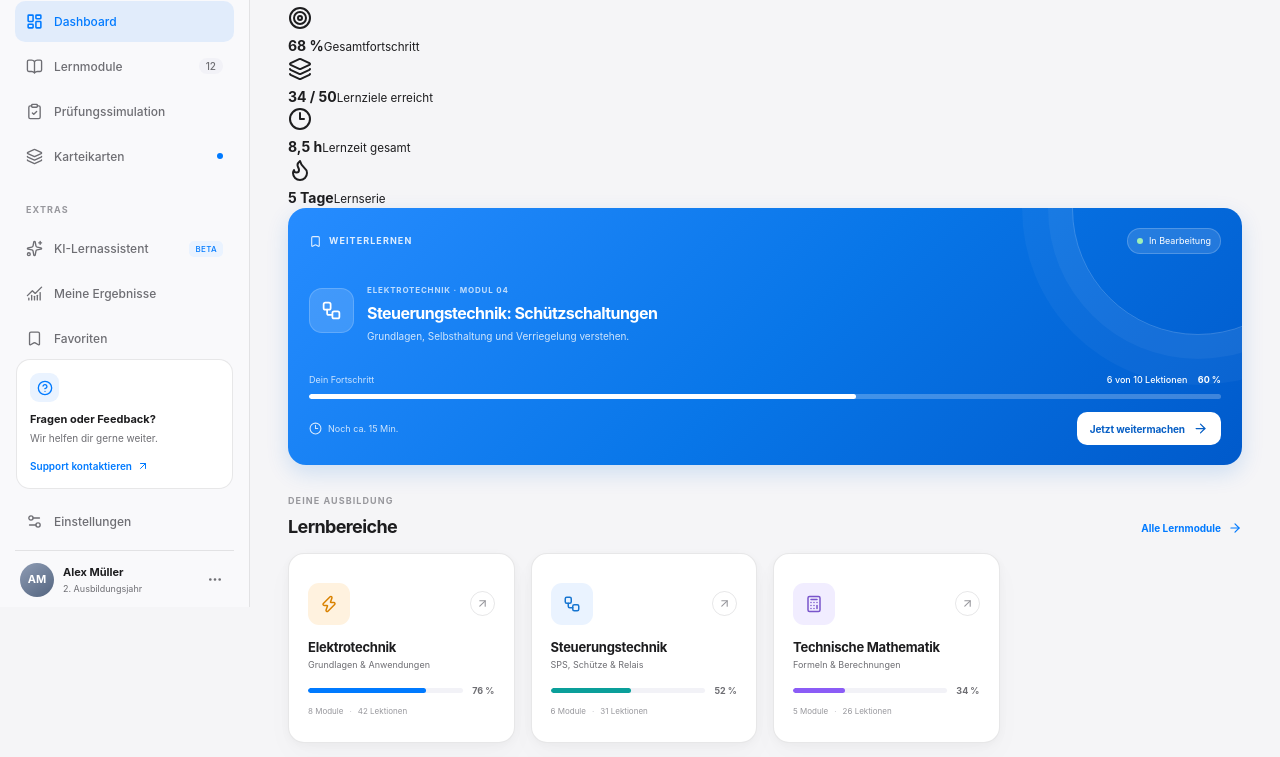
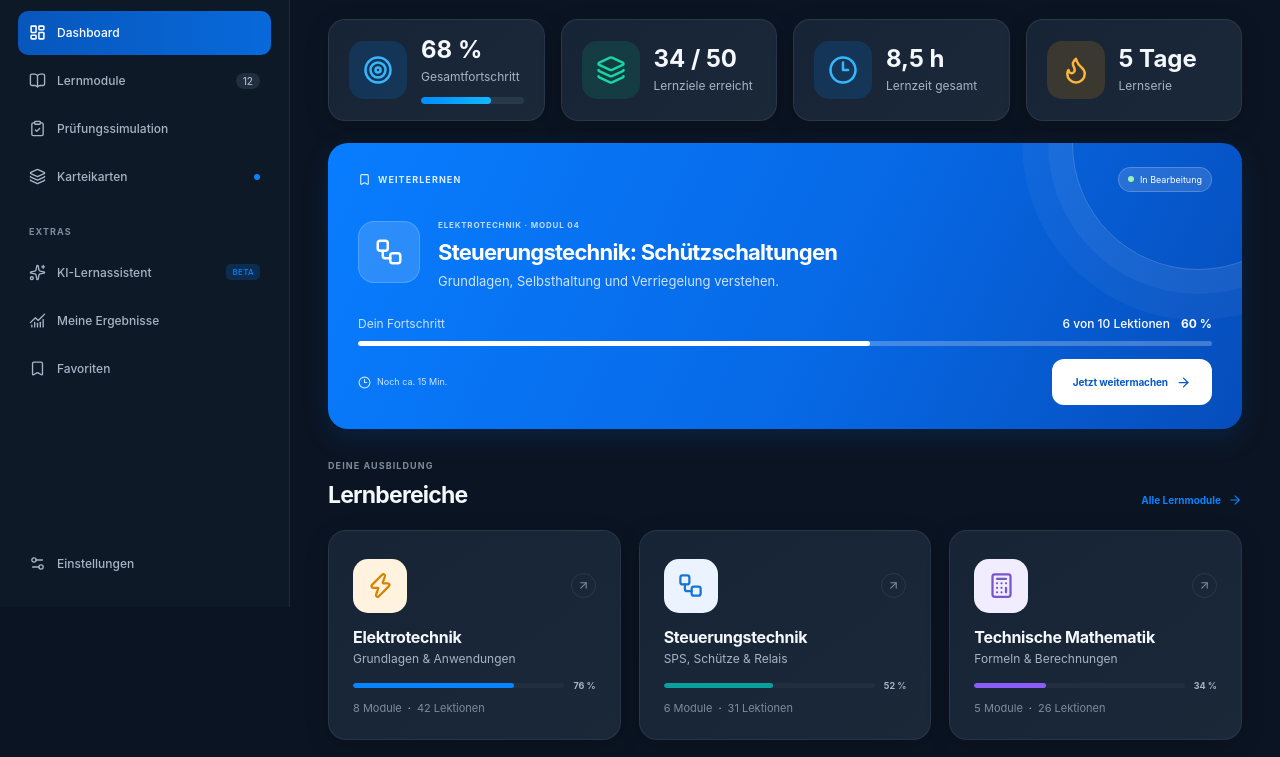
Before and after one commit to Jona-Buck/Liebherr-Azubi-learning, a plain HTML site: page index.html in a window 1280 px wide. Shown: the part 193-950 px from the top of the page. Drawn offline with nearby package versions, Linux system fonts and the light colour scheme.

Commit message:
Apply dark blue dashboard reference design

```diff
--- a/styles.css
+++ b/styles.css
@@ -394,3 +394,64 @@ button:focus-visible, a:focus-visible { outline: 3px solid rgba(0,122,255,.42);
 .placeholder-panel h2 { margin: 0; font-size: 20px; font-weight: 700; letter-spacing: -.04em; }
 .placeholder-panel p { max-width: 430px; margin: 0 0 8px; color: var(--muted); font-size: 12px; line-height: 1.7; }
 .placeholder-note { margin-top: 5px; color: var(--muted-2); font-size: 9px; font-weight: 650; letter-spacing: .08em; }
+
+/* Dark dashboard redesign matching the supplied reference */
+:root {
+ color-scheme: dark;
+ --accent:#0784ff; --accent-hover:#006fe0; --accent-soft:rgba(7,132,255,.18);
+ --canvas:#0b1422; --surface:#172231; --surface-secondary:#202e40;
+ --ink:#f4f7fb; --muted:#a7b4c5; --muted-2:#7d8b9d;
+ --line:rgba(185,205,230,.10); --line-strong:rgba(185,205,230,.17);
+ --sidebar-bg:#0e1928; --shadow-card:0 6px 24px rgba(0,0,0,.16);
+ --sidebar:290px; --radius:18px;
+}
+body{background:var(--canvas);color:var(--ink)}
+.sidebar{background:var(--sidebar-bg);border-right-color:rgba(175,198,226,.11);padding:22px 18px 14px}
+.brand{padding:2px 12px 24px}.brand-mark{width:46px;height:46px;border-radius:14px}
+.workspace-switcher{background:#172436;border-color:rgba(180,205,235,.08);padding:12px}
+.nav-item{min-height:44px}.nav-item.active{background:linear-gradient(90deg,#0757bc,#0869db);color:white}
+.nav-item.active span{color:white}
+.help-card{display:none}.sidebar-bottom{margin-top:auto}.profile{display:none}
+.topbar{height:68px;padding:0 34px;background:rgba(11,20,34,.88)}
+.content-wrap{max-width:none;padding:30px 38px 36px}
+.page-heading{margin-bottom:26px;align-items:center}
+.page-heading h1{font-size:clamp(30px,2.6vw,38px)}
+.page-heading p{font-size:14px}
+.dashboard-overview{display:flex;flex-direction:column;gap:22px;margin-bottom:30px}
+.stat-grid{display:grid;grid-template-columns:repeat(4,minmax(0,1fr));gap:16px}
+.stat-card{display:flex;align-items:center;gap:14px;min-height:100px;padding:16px 20px;border:1px solid var(--line);border-radius:17px;background:linear-gradient(135deg,#172436,#1b2838);box-shadow:var(--shadow-card)}
+.stat-icon{display:grid;flex:none;width:58px;height:58px;place-items:center;border-radius:15px}
+.stat-icon svg{width:30px;height:30px}
+.stat-blue{color:#35b7ff;background:rgba(0,139,255,.16)}
+.stat-green{color:#16d6a1;background:rgba(0,204,145,.13)}
+.stat-orange{color:#ffb43c;background:rgba(255,159,10,.15)}
+.stat-card>div{display:flex;min-width:0;flex:1;flex-direction:column;gap:3px}
+.stat-card strong{font-size:24px;line-height:1.2;font-weight:750}
+.stat-card small{font-size:12px;color:var(--muted)}
+.stat-progress{display:block;height:7px;max-width:180px;margin-top:8px;border-radius:10px;background:#29394c;overflow:hidden}
+.stat-progress i{display:block;height:100%;border-radius:10px;background:linear-gradient(90deg,#008dff,#13b6ff)}
+.continue-card{min-height:220px;padding:24px 30px;border-radius:20px;background:linear-gradient(115deg,#087dff 0%,#0769e6 55%,#064dbb 100%);box-shadow:0 10px 28px rgba(0,105,220,.16)}
+.continue-content{margin:20px 0 24px;gap:18px}
+.module-symbol{width:62px;height:62px;border-radius:16px}
+.module-symbol svg{width:30px;height:30px}
+.continue-info h2{font-size:22px}.continue-info p{font-size:13px}
+.continue-progress-row{font-size:12px}.continue-bottom{font-size:12px}
+.continue-bottom .button{min-height:46px;padding:0 20px;border-radius:12px;background:white;color:#0758c9;box-shadow:none}
+.section-block{margin-bottom:30px}
+.section-heading{margin-bottom:18px}
+.section-heading h2{font-size:23px}
+.subject-grid{grid-template-columns:repeat(3,minmax(0,1fr));gap:18px}
+.subject-card{min-height:210px;padding:23px 24px 20px;border-radius:18px;background:linear-gradient(145deg,#172436,#1b2838);border-color:rgba(180,205,235,.09)}
+.subject-icon{width:54px;height:54px;border-radius:15px}
+.subject-icon svg{width:27px;height:27px}
+.subject-card>strong{font-size:16px;margin-top:2px}
+.subject-caption{font-size:12px}
+.subject-meta{font-size:11px}
+.subject-progress{margin-top:14px}
+.lower-grid,.quick-actions,.page-footer{display:none}
+.streak-pill{background:#172436}
+.streak-flame{background:rgba(255,159,10,.14)}
+.button-primary{background:#087bff}
+@media(max-width:1200px){.stat-grid{grid-template-columns:repeat(2,minmax(0,1fr))}.subject-grid{grid-template-columns:repeat(2,minmax(0,1fr))}}
+@media(max-width:760px){.content-wrap{padding:24px 18px}.topbar{padding:0 18px}.heading-side{gap:8px}.stat-grid{grid-template-columns:1fr 1fr}.subject-grid{grid-template-columns:1fr}.continue-card{padding:20px}.continue-info h2{font-size:18px}}
+@media(max-width:480px){.stat-grid{grid-template-columns:1fr}.page-heading{align-items:flex-start;flex-direction:column}.heading-side{width:100%;justify-content:space-between}}
```
